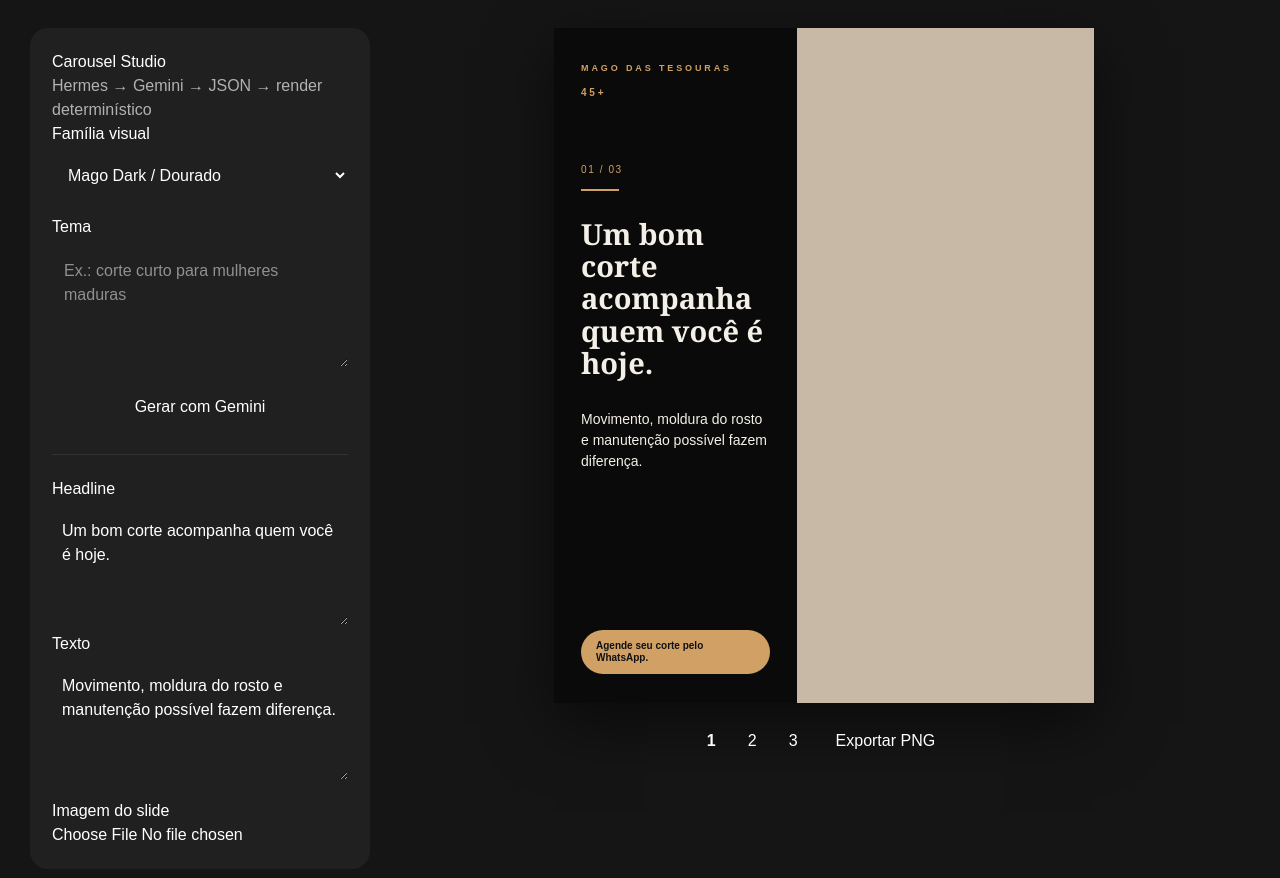
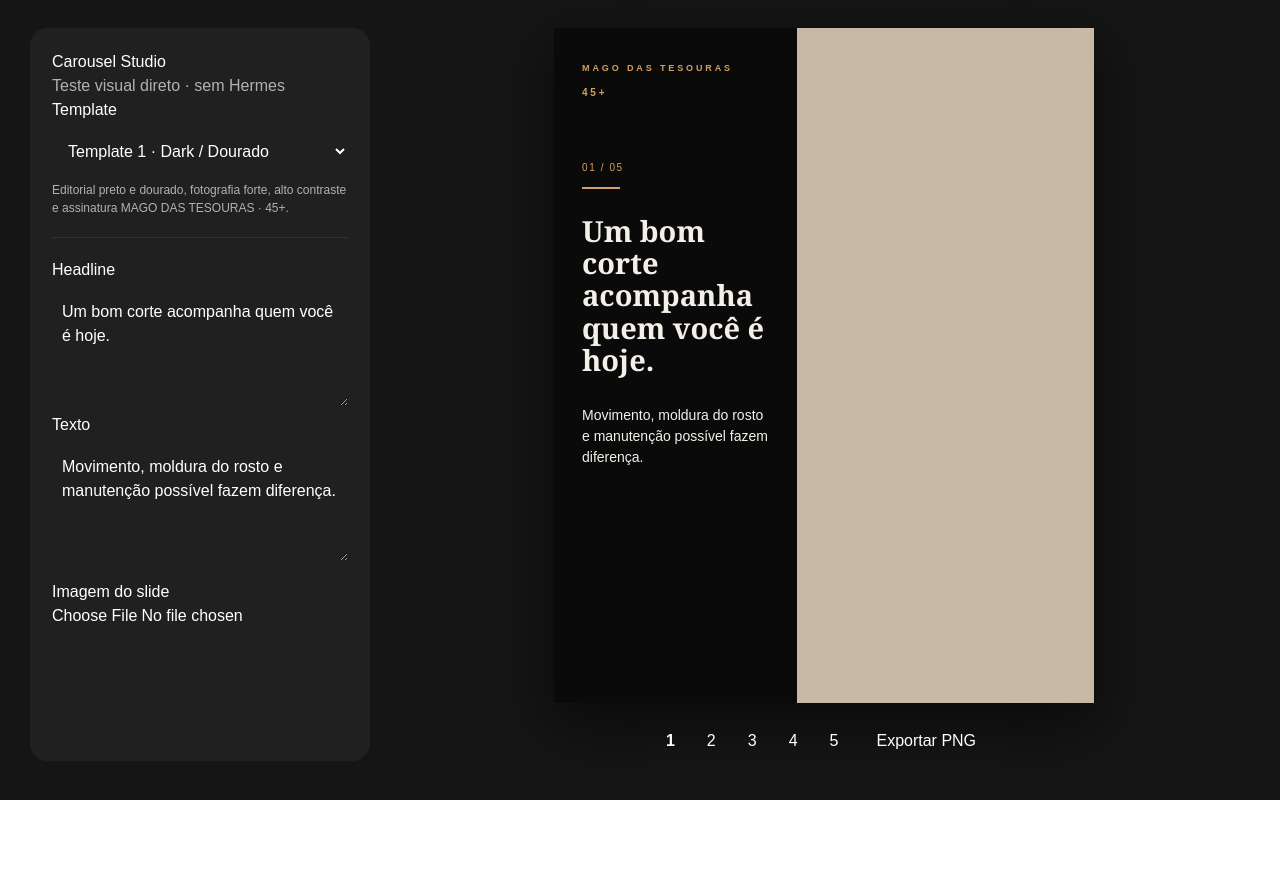
Before and after one commit to ninoaztec-code/gerador-carrossel, a Next.js app: page /studio in a window 1280 px wide. Shown: the top 878 px of the page. After the commit the page ends 800 px from the top, so only its background shows below. Built offline with nearby package versions, Linux system fonts and the light colour scheme.

Commit message:
feat: add template switcher and rose renderer

```diff
--- a/components/CarouselStudio.tsx
+++ b/components/CarouselStudio.tsx
@@ -1,69 +1,82 @@
 "use client";
 import { useRef, useState } from "react";
 import * as htmlToImage from "html-to-image";
-import { CarouselDocument, CarouselSlide, DEMO, FAMILIES, FamilyId, validateCarousel } from "@/lib/carousel";
+import { CarouselDocument, CarouselSlide, FAMILIES, FamilyId, validateCarousel } from "@/lib/carousel";
+import { cloneTemplate, TEMPLATES, TemplateId } from "@/lib/templates";
 
 const W = 540, H = 675;
 
-function SlideView({ slide, family, index, total }: { slide: CarouselSlide; family: FamilyId; index: number; total: number }) {
-  const t = FAMILIES[family];
-  const mago = family === "mago-editorial-premium";
+function RoseSlide({ slide, index, total }: { slide: CarouselSlide; index: number; total: number }) {
+  const photoRight = index % 2 === 0;
+  const isCover = index === 0;
+  const isCta = index === total - 1;
+  const bigNumber = isCover ? "5" : String(index);
+  return <div style={{ width:W,height:H,position:"relative",overflow:"hidden",background:index%2===0?"#E8D8C8":"#F7F1EA",color:"#403632",fontFamily:"Arial,sans-serif" }}>
+    <div style={{ position:"absolute", width:520, height:210, borderRadius:"50%", background:"#D6A49A", opacity:.72, left:index%2===0?260:-220, top:210, transform:`rotate(${index%2===0?-10:12}deg)` }} />
+    <div style={{ position:"absolute", fontFamily:"Georgia,serif", fontSize:isCover?280:190, lineHeight:.8, fontWeight:700, color:"#743F4B", opacity:isCover?.16:.12, left:isCover?28:photoRight?30:325, top:isCover?220:355 }}>{bigNumber}</div>
+    {slide.image && <div style={{ position:"absolute", top:isCover?0:70, bottom:isCover?0:70, width:isCover?"52%":"46%", right:photoRight?0:undefined, left:photoRight?undefined:0, overflow:"hidden", borderRadius:isCover?0:"48% 48% 0 0" }}><img src={slide.image} alt="" style={{width:"100%",height:"100%",objectFit:"cover",objectPosition:"center 20%"}} /></div>}
+    <div style={{ position:"relative", zIndex:2, width:isCover?"52%":"48%", marginLeft:photoRight?0:"52%", padding:"54px 42px", height:"100%", display:"flex", flexDirection:"column" }}>
+      <div style={{fontSize:10,letterSpacing:".22em",color:"#743F4B",fontWeight:700}}>{slide.eyebrow || `${String(index+1).padStart(2,"0")} / ${String(total).padStart(2,"0")}`}</div>
+      <div style={{marginTop:isCover?160:130,fontFamily:"Georgia,serif",fontSize:isCover?39:35,lineHeight:1.02,fontWeight:700,color:"#743F4B"}}>{slide.headline}</div>
+      {slide.body && <div style={{marginTop:24,fontSize:15,lineHeight:1.5,maxWidth:230}}>{slide.body}</div>}
+      {isCta && slide.cta && <div style={{marginTop:"auto",fontSize:12,fontWeight:800,letterSpacing:".08em",textTransform:"uppercase",color:"#743F4B"}}>{slide.cta} →</div>}
+      {!isCta && <div style={{marginTop:"auto",width:72,height:2,background:"#743F4B"}} />}
+    </div>
+    <div style={{position:"absolute",left:0,right:0,bottom:38,height:2,background:"linear-gradient(90deg,transparent 0%,#D6A49A 18%,#743F4B 50%,#D6A49A 82%,transparent 100%)",opacity:.65}} />
+  </div>;
+}
 
-  if (mago && slide.layout === "mago-split") {
-    return <div style={{ width: W, height: H, background: "#0A0A0A", color: "#F4F0E8", display: "grid", gridTemplateColumns: "45% 55%", overflow: "hidden", fontFamily: t.sans }}>
-      <div style={{ padding: "34px 27px 29px", display: "flex", flexDirection: "column", minWidth: 0 }}>
-        <div style={{ color: t.accent, fontSize: 9, fontWeight: 700, letterSpacing: ".32em", whiteSpace: "nowrap" }}>MAGO DAS TESOURAS</div>
-        <div style={{ color: t.accent, fontSize: 10, fontWeight: 700, letterSpacing: ".28em", marginTop: 9 }}>45+</div>
-        <div style={{ color: t.accent, fontSize: 10, letterSpacing: ".16em", marginTop: 62, whiteSpace: "nowrap" }}>{slide.eyebrow || `${String(index + 1).padStart(2,"0")} / ${String(total).padStart(2,"0")}`}</div>
-        <div style={{ width: 38, height: 2, background: t.accent, marginTop: 12 }} />
-        <div style={{ marginTop: 27, fontFamily: t.serif, fontWeight: 700, fontSize: 29, lineHeight: 1.12 }}>{slide.headline}</div>
-        {slide.body && <div style={{ marginTop: 29, fontSize: 14, lineHeight: 1.5 }}>{slide.body}</div>}
-        {slide.cta && <div style={{ marginTop: "auto", alignSelf: "flex-start", background: t.accent, color: "#111", padding: "10px 15px", borderRadius: 999, fontSize: 10, lineHeight: 1.2, fontWeight: 800 }}>{slide.cta}</div>}
-      </div>
-      <div style={{ width: "100%", height: "100%", overflow: "hidden", background: "#C8B9A7" }}>
-        {slide.image && <img src={slide.image} alt="" style={{ width: "100%", height: "100%", objectFit: "cover", objectPosition: "center 18%", display: "block" }} />}
-      </div>
-    </div>;
-  }
+function DarkSplit({ slide, index, total }: { slide: CarouselSlide; index: number; total: number }) {
+  const photoLeft = index % 2 === 1;
+  const copy = <div style={{ padding:"34px 28px 29px", display:"flex", flexDirection:"column", minWidth:0 }}>
+    <div style={{ color:"#D1A065",fontSize:9,fontWeight:700,letterSpacing:".32em" }}>MAGO DAS TESOURAS</div>
+    <div style={{ color:"#D1A065",fontSize:10,fontWeight:700,letterSpacing:".28em",marginTop:9 }}>45+</div>
+    <div style={{ color:"#D1A065",fontSize:10,letterSpacing:".16em",marginTop:60 }}>{slide.eyebrow || `${String(index+1).padStart(2,"0")} / ${String(total).padStart(2,"0")}`}</div>
+    <div style={{width:38,height:2,background:"#D1A065",marginTop:12}} />
+    <div style={{marginTop:26,fontFamily:"Georgia,serif",fontWeight:700,fontSize:29,lineHeight:1.12}}>{slide.headline}</div>
+    {slide.body && <div style={{marginTop:28,fontSize:14,lineHeight:1.5}}>{slide.body}</div>}
+    {slide.cta && <div style={{marginTop:"auto",fontSize:11,fontWeight:800,letterSpacing:".08em",color:"#D1A065"}}>{slide.cta} →</div>}
+  </div>;
+  const photo = <div style={{width:"100%",height:"100%",overflow:"hidden",background:"#C8B9A7"}}>{slide.image && <img src={slide.image} alt="" style={{width:"100%",height:"100%",objectFit:"cover",objectPosition:"center 18%"}} />}</div>;
+  return <div style={{width:W,height:H,background:"#0A0A0A",color:"#F4F0E8",display:"grid",gridTemplateColumns:"45% 55%",overflow:"hidden",fontFamily:"Arial,sans-serif"}}>{photoLeft?<>{photo}{copy}</>:<>{copy}{photo}</>}</div>;
+}
 
-  const dark = mago || (slide.layout === "photo-cta" && family === "editorial-premium");
-  const bg = dark ? t.bg : t.bg;
-  const ink = dark ? t.ink : t.ink;
-  const photo = slide.image;
-  const photoLayout = ["hero-photo", "statement-portrait", "photo-cta"].includes(slide.layout);
-  return <div style={{ width: W, height: H, background: bg, color: ink, position: "relative", overflow: "hidden", fontFamily: t.sans }}>
-    {photoLayout && photo && <div style={{ position: "absolute", right: 0, top: 0, width: slide.layout === "hero-photo" ? "58%" : "42%", height: "100%", overflow: "hidden" }}><img src={photo} alt="" style={{ width: "100%", height: "100%", objectFit: "cover", objectPosition: "center 20%", display: "block" }} /></div>}
-    {slide.layout === "hero-photo" && photo && !mago && <div style={{ position: "absolute", inset: 0, background: "linear-gradient(90deg,rgba(247,243,237,.98) 0%,rgba(247,243,237,.9) 40%,rgba(247,243,237,0) 72%)" }} />}
-    <div style={{ position: "relative", zIndex: 2, height: "100%", boxSizing: "border-box", padding: mago ? "39px 27px" : "48px 46px", width: photoLayout && photo ? "64%" : "100%", display: "flex", flexDirection: "column" }}>
-      {mago && <><div style={{ color:t.accent,fontSize:9,fontWeight:700,letterSpacing:".32em" }}>MAGO DAS TESOURAS</div><div style={{ color:t.accent,fontSize:10,fontWeight:700,letterSpacing:".28em",marginTop:8,marginBottom:28 }}>45+</div></>}
-      <div style={{ fontSize: 10, letterSpacing: ".18em", textTransform: "uppercase", opacity: .7, whiteSpace:"nowrap" }}>{slide.eyebrow || `${String(index + 1).padStart(2,"0")} / ${String(total).padStart(2,"0")}`}</div>
-      <div style={{ marginTop: slide.layout === "hero-photo" ? 80 : mago ? 38 : 56, fontFamily: t.serif, fontWeight: 700, fontSize: slide.layout === "quote" ? 48 : 39, lineHeight: 1.02 }}>{slide.headline}</div>
-      {slide.body && <div style={{ marginTop: 28, fontSize: 16, lineHeight: 1.55, maxWidth: 350 }}>{slide.body}</div>}
-      {!!slide.items?.length && <div style={{ marginTop: 28, display: "grid", gap: 12 }}>{slide.items.map((x,i)=><div key={i} style={{ display:"flex", alignItems:"center", gap:12, padding: slide.layout === "checklist" ? "11px 14px" : 0, borderRadius: 18, background: slide.layout === "checklist" ? t.support : "transparent" }}><span style={{ color:t.accent, fontWeight:900 }}>•</span><span style={{ fontSize:15 }}>{x}</span></div>)}</div>}
-      <div style={{ marginTop: "auto" }}>
-        {slide.cta && <div style={{ display:"inline-block", background:t.accent, color:mago?"#111":"#fff", padding:"12px 20px", borderRadius:999, fontSize:13, fontWeight:700 }}>{slide.cta}</div>}
-        <div style={{ marginTop:22, width:70, height:1, background:t.accent }} />
-      </div>
+function GenericSlide({ slide, family, index, total }: { slide:CarouselSlide; family:FamilyId; index:number; total:number }) {
+  const t=FAMILIES[family]; const photo=slide.image; const hasPhoto=Boolean(photo)&&["hero-photo","statement-portrait","photo-cta"].includes(slide.layout);
+  return <div style={{width:W,height:H,background:t.bg,color:t.ink,position:"relative",overflow:"hidden",fontFamily:t.sans}}>
+    {hasPhoto&&<div style={{position:"absolute",right:0,top:0,width:slide.layout==="hero-photo"?"58%":"42%",height:"100%",overflow:"hidden"}}><img src={photo} alt="" style={{width:"100%",height:"100%",objectFit:"cover",objectPosition:"center 20%"}}/></div>}
+    <div style={{position:"relative",zIndex:2,height:"100%",padding:"48px 46px",width:hasPhoto?"64%":"100%",display:"flex",flexDirection:"column"}}>
+      <div style={{fontSize:10,letterSpacing:".18em",textTransform:"uppercase",opacity:.7}}>{slide.eyebrow||`${String(index+1).padStart(2,"0")} / ${String(total).padStart(2,"0")}`}</div>
+      <div style={{marginTop:70,fontFamily:t.serif,fontWeight:700,fontSize:39,lineHeight:1.02}}>{slide.headline}</div>
+      {slide.body&&<div style={{marginTop:28,fontSize:16,lineHeight:1.55}}>{slide.body}</div>}
+      {!!slide.items?.length&&<div style={{marginTop:28,display:"grid",gap:12}}>{slide.items.map((x,i)=><div key={i} style={{display:"flex",gap:12,fontSize:15}}><span style={{color:t.accent}}>•</span>{x}</div>)}</div>}
+      <div style={{marginTop:"auto"}}>{slide.cta&&<div style={{fontWeight:700,color:t.accent}}>{slide.cta} →</div>}<div style={{marginTop:22,width:70,height:1,background:t.accent}}/></div>
     </div>
   </div>;
 }
 
-export default function CarouselStudio() {
-  const [doc,setDoc] = useState<CarouselDocument>(DEMO);
-  const [idx,setIdx] = useState(0);
-  const [topic,setTopic] = useState("");
-  const [busy,setBusy] = useState(false);
-  const ref=useRef<HTMLDivElement>(null);
-  const errors=validateCarousel(doc);
+function SlideView(props:{slide:CarouselSlide;family:FamilyId;index:number;total:number}) {
+  if(props.family==="mago-editorial-rose") return <RoseSlide slide={props.slide} index={props.index} total={props.total}/>;
+  if(props.family==="mago-editorial-premium" && props.slide.layout==="mago-split") return <DarkSplit slide={props.slide} index={props.index} total={props.total}/>;
+  return <GenericSlide {...props}/>;
+}
+
+export default function CarouselStudio(){
+  const [templateId,setTemplateId]=useState<TemplateId>("mago-dark");
+  const [doc,setDoc]=useState<CarouselDocument>(()=>cloneTemplate("mago-dark"));
+  const [idx,setIdx]=useState(0); const ref=useRef<HTMLDivElement>(null); const errors=validateCarousel(doc);
   const patch=(p:Partial<CarouselSlide>)=>setDoc(d=>({...d,slides:d.slides.map((s,i)=>i===idx?{...s,...p}:s)}));
-  async function generate(){ setBusy(true); try{ const r=await fetch("/api/gerar",{method:"POST",headers:{"content-type":"application/json"},body:JSON.stringify({tema:topic,family:doc.family,slides:6})}); const j=await r.json(); if(!r.ok) throw new Error(j.error); setDoc(j); setIdx(0);}catch(e){alert(e instanceof Error?e.message:String(e))}finally{setBusy(false)} }
-  async function exportOne(){ if(errors.length) return alert(errors.join("\n")); if(!ref.current)return; const data=await htmlToImage.toPng(ref.current,{pixelRatio:2}); const a=document.createElement("a");a.href=data;a.download=`${doc.id||"carousel"}-${String(idx+1).padStart(2,"0")}.png`;a.click(); }
-  return <main style={{ minHeight:"100vh", background:"#151515", color:"#fff", padding:28, fontFamily:"Arial,sans-serif" }}>
-    <div style={{ maxWidth:1220,margin:"auto",display:"grid",gridTemplateColumns:"340px 1fr",gap:28 }}>
-      <aside style={{ background:"#202020",padding:22,borderRadius:18 }}><h1 style={{marginTop:0}}>Carousel Studio</h1><p style={{opacity:.65}}>Hermes → Gemini → JSON → render determinístico</p>
-        <label>Família visual</label><select value={doc.family} onChange={e=>setDoc(d=>({...d,family:e.target.value as FamilyId}))} style={{width:"100%",padding:12,margin:"8px 0 18px"}}>{Object.entries(FAMILIES).map(([id,x])=><option key={id} value={id}>{x.name}</option>)}</select>
-        <label>Tema</label><textarea value={topic} onChange={e=>setTopic(e.target.value)} rows={4} style={{width:"100%",boxSizing:"border-box",padding:12,margin:"8px 0"}} placeholder="Ex.: corte curto para mulheres maduras"/><button disabled={busy||!topic.trim()} onClick={generate} style={{width:"100%",padding:13}}>{busy?"Gerando...":"Gerar com Gemini"}</button>
-        <hr style={{borderColor:"#333",margin:"22px 0"}}/><label>Headline</label><textarea value={doc.slides[idx].headline} onChange={e=>patch({headline:e.target.value})} rows={4} style={{width:"100%",boxSizing:"border-box",padding:10,marginTop:8}}/><label>Texto</label><textarea value={doc.slides[idx].body||""} onChange={e=>patch({body:e.target.value})} rows={4} style={{width:"100%",boxSizing:"border-box",padding:10,marginTop:8}}/>
+  function chooseTemplate(id:TemplateId){setTemplateId(id);setDoc(cloneTemplate(id));setIdx(0)}
+  async function exportOne(){if(errors.length)return alert(errors.join("\n"));if(!ref.current)return;const data=await htmlToImage.toPng(ref.current,{pixelRatio:2});const a=document.createElement("a");a.href=data;a.download=`${doc.id||"carousel"}-${String(idx+1).padStart(2,"0")}.png`;a.click()}
+  return <main style={{minHeight:"100vh",background:"#151515",color:"#fff",padding:28,fontFamily:"Arial,sans-serif"}}>
+    <div style={{maxWidth:1220,margin:"auto",display:"grid",gridTemplateColumns:"340px 1fr",gap:28}}>
+      <aside style={{background:"#202020",padding:22,borderRadius:18}}>
+        <h1 style={{marginTop:0}}>Carousel Studio</h1><p style={{opacity:.65}}>Teste visual direto · sem Hermes</p>
+        <label>Template</label><select value={templateId} onChange={e=>chooseTemplate(e.target.value as TemplateId)} style={{width:"100%",padding:12,margin:"8px 0 8px"}}>{Object.entries(TEMPLATES).map(([id,t])=><option key={id} value={id}>{t.name}</option>)}</select>
+        <p style={{fontSize:12,opacity:.65,marginTop:0}}>{TEMPLATES[templateId].description}</p>
+        <hr style={{borderColor:"#333",margin:"20px 0"}}/>
+        <label>Headline</label><textarea value={doc.slides[idx].headline} onChange={e=>patch({headline:e.target.value})} rows={4} style={{width:"100%",boxSizing:"border-box",padding:10,marginTop:8}}/>
+        <label>Texto</label><textarea value={doc.slides[idx].body||""} onChange={e=>patch({body:e.target.value})} rows={4} style={{width:"100%",boxSizing:"border-box",padding:10,marginTop:8}}/>
         <label style={{display:"block",marginTop:12}}>Imagem do slide</label><input type="file" accept="image/*" onChange={e=>{const f=e.target.files?.[0];if(!f)return;const r=new FileReader();r.onload=()=>patch({image:String(r.result)});r.readAsDataURL(f)}}/>
         {errors.length>0&&<div style={{marginTop:16,padding:12,background:"#4a1d1d",borderRadius:10,fontSize:12}}>{errors.map(x=><div key={x}>• {x}</div>)}</div>}
       </aside>
@@ -71,5 +84,5 @@ export default function CarouselStudio() {
         <div style={{display:"flex",justifyContent:"center",gap:8,marginTop:18,flexWrap:"wrap"}}>{doc.slides.map((_,i)=><button key={i} onClick={()=>setIdx(i)} style={{padding:"8px 12px",fontWeight:i===idx?800:400}}>{i+1}</button>)}<button onClick={exportOne} style={{padding:"8px 18px"}}>Exportar PNG</button></div>
       </section>
     </div>
-  </main>;
+  </main>
 }
```
